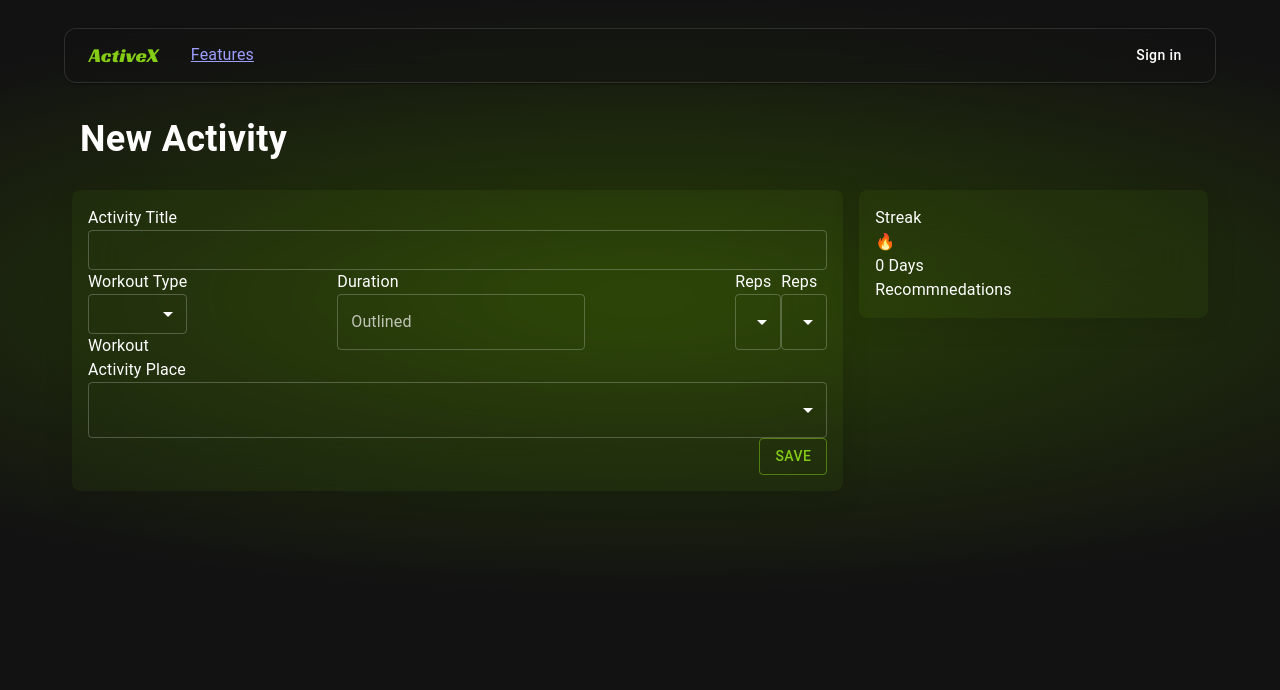
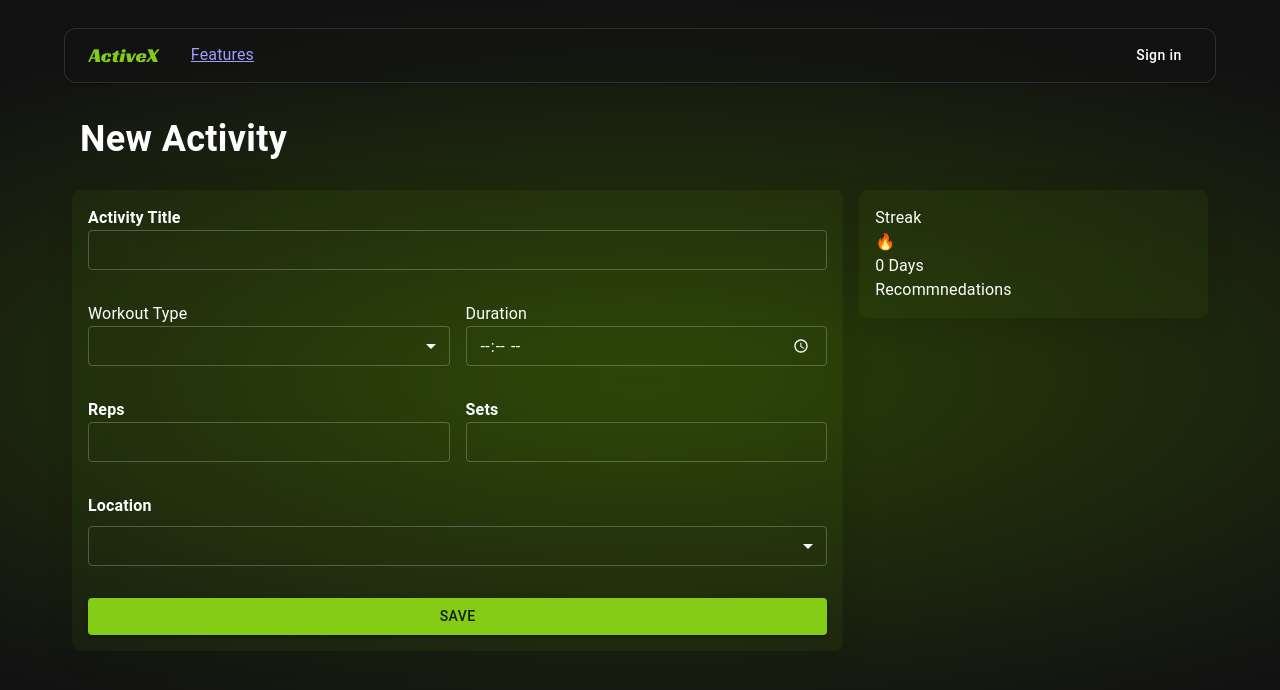
Before and after one commit to pradipGotame/health_checker, a React (Vite) app in the folder frontend/: page /activity in a window 1280 px wide. Shown: the top 690 px of the page. Built offline with nearby package versions, Linux system fonts and the light colour scheme; no server answers.

Commit message:
Activity

```diff
--- a/frontend/src/components/Activity/CreateActivity.jsx
+++ b/frontend/src/components/Activity/CreateActivity.jsx
@@ -12,7 +12,8 @@ export default function CreateActivity() {
   return (
     <Box
       sx={{
-        backgroundImage: "radial-gradient(ellipse 80% 50% at 50% 50%, hsl(84, 81%, 14%), transparent)",
+        backgroundImage:
+          "radial-gradient(ellipse 80% 50% at 50% 50%, hsl(84, 81%, 14%), transparent)",
       }}
     >
       <NavBar />
@@ -28,116 +29,130 @@ export default function CreateActivity() {
           New Activity
         </Typography>
         <Stack
-          direction="row"
           display="flex"
           justifyContent="space-between"
-          alignItems="flex-start"
-          sx={{ width: "100%" }}
+          alignItems={{ sm: "flex-start" }}
+          direction={{ sm: "row" }}
         >
           <Box
             sx={{
-                backdropFilter: "blur(24px)",
-                background: "rgba(132, 204, 22, 0.05)", // Increased opacity for whiter tint
-                boxShadow: "0 4px 30px rgba(0, 0, 0, 0.1)", // Subtle shadow for depth
+              backdropFilter: "blur(24px)",
+              background: "rgba(132, 204, 22, 0.05)", // Increased opacity for whiter tint
+              boxShadow: "0 4px 30px rgba(0, 0, 0, 0.1)", // Subtle shadow for depth
               borderRadius: "8px",
               flex: 7,
               m: 1,
               p: 2,
             }}
           >
-            <Stack>
-              <Box>Activity Title</Box>
+            <Stack sx={{ mb: 4 }}>
+              <Typography sx={{ fontWeight: "bold" }}>
+                Activity Title
+              </Typography>
               <TextField
                 id="outlined-basic"
                 variant="outlined"
                 size="small"
                 margin="none"
+                sx={{ width: "100%" }}
               />
             </Stack>
             <Stack
               direction="row"
               display="flex"
               justifyContent="space-between"
+              sx={{ mb: 4, width: "100%" }}
+              spacing={2}
             >
-              <Stack>
+              <Stack sx={{ width: "50%" }}>
                 <Box>Workout Type</Box>
                 <Select
                   labelId="demo-simple-select-label"
                   id="demo-simple-select"
                   value="Workout"
-                  label="Age"
                   size="small"
+                  sx={{ width: "100%" }}
                 >
                   <MenuItem value={10}>Ten</MenuItem>
                   <MenuItem value={20}>Twenty</MenuItem>
                   <MenuItem value={30}>Thirty</MenuItem>
                 </Select>
-                <Box>Workout</Box>
               </Stack>
-              <Stack>
-                <Box>Duration</Box>
+
+              <Stack sx={{ width: "50%" }}>
+                <Typography>Duration</Typography>
                 <TextField
                   id="outlined-basic"
-                  label="Outlined"
                   variant="outlined"
+                  size="small"
+                  type="time"
+                  sx={{ width: "100%" }}
                 />
               </Stack>
-              <Stack direction="row">
-                <Stack>
-                  <Box>Reps</Box>
-                  <Select
-                    labelId="demo-simple-select-label"
-                    id="demo-simple-select"
-                    value="Workout"
-                    label="Age"
-                  >
-                    <MenuItem value={10}>Ten</MenuItem>
-                    <MenuItem value={20}>Twenty</MenuItem>
-                    <MenuItem value={30}>Thirty</MenuItem>
-                  </Select>
-                </Stack>
-                <Stack>
-                  <Box>Reps</Box>
-                  <Select
-                    labelId="demo-simple-select-label"
-                    id="demo-simple-select"
-                    value="Workout"
-                    label="Age"
-                  >
-                    <MenuItem value={10}>Ten</MenuItem>
-                    <MenuItem value={20}>Twenty</MenuItem>
-                    <MenuItem value={30}>Thirty</MenuItem>
-                  </Select>
-                </Stack>
+            </Stack>
+
+            <Stack
+              direction="row"
+              display="flex"
+              justifyContent="space-between"
+              sx={{ mb: 4, width: "100%" }}
+              spacing={2}
+            >
+              <Stack sx={{ width: "50%" }}>
+                <Typography fontWeight="bold">Reps</Typography>
+                <TextField
+                  id="outlined-basic"
+                  variant="outlined"
+                  size="small"
+                  margin="none"
+                  type="number"
+                  sx={{ width: "100%" }}
+                />
+              </Stack>
+              <Stack sx={{ width: "50%" }}>
+                <Typography fontWeight="bold">Sets</Typography>
+                <TextField
+                  id="outlined-basic"
+                  variant="outlined"
+                  size="small"
+                  margin="none"
+                  type="number"
+                  sx={{ width: "100%" }}
+                />
               </Stack>
             </Stack>
-            <Stack>
-              <Box>Activity Place</Box>
+
+            <Stack sx={{ mb: 4 }}>
+              <Typography sx={{ fontWeight: "bold", mb: 1 }}>
+                Location
+              </Typography>
               <Select
                 labelId="demo-simple-select-label"
                 id="demo-simple-select"
                 value="Workout"
-                label="Age"
+                size="small"
+                sx={{ width: "100%" }}
               >
                 <MenuItem value={10}>Ten</MenuItem>
                 <MenuItem value={20}>Twenty</MenuItem>
                 <MenuItem value={30}>Thirty</MenuItem>
               </Select>
             </Stack>
+
             <Stack
               direction="row"
               display="flex"
-              justifyContent="flex-end"
+              justifyContent={{ sm: "flex-end", xs: "flex-start" }}
               sx={{ width: "100%" }}
             >
-              <Button variant="outlined">Save</Button>
+              <Button sx={{width: {xs: '100%'}}} variant="contained">Save</Button>
             </Stack>
           </Box>
           <Box
             sx={{
-                backdropFilter: "blur(24px)",
-                background: "rgba(132, 204, 22, 0.05)", // Increased opacity for whiter tint
-                boxShadow: "0 4px 30px rgba(0, 0, 0, 0.1)", // Subtle shadow for depth
+              backdropFilter: "blur(24px)",
+              background: "rgba(132, 204, 22, 0.05)", // Increased opacity for whiter tint
+              boxShadow: "0 4px 30px rgba(0, 0, 0, 0.1)", // Subtle shadow for depth
               borderRadius: "8px",
               flex: 3,
               m: 1,
```
